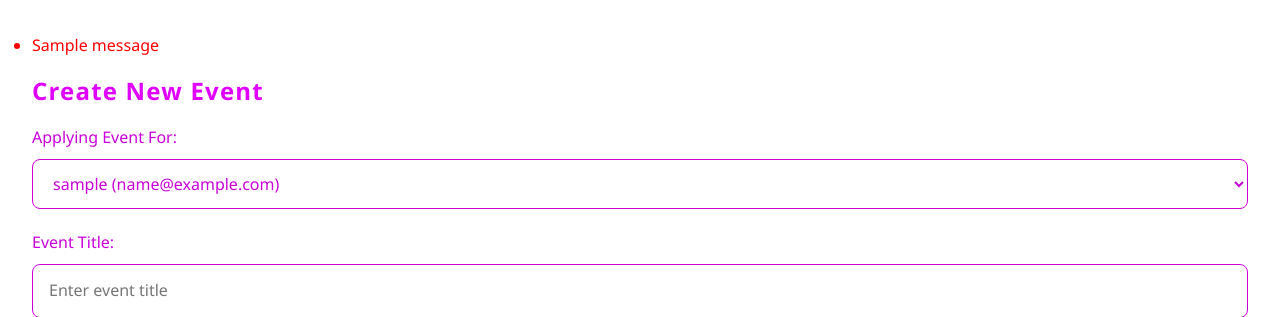
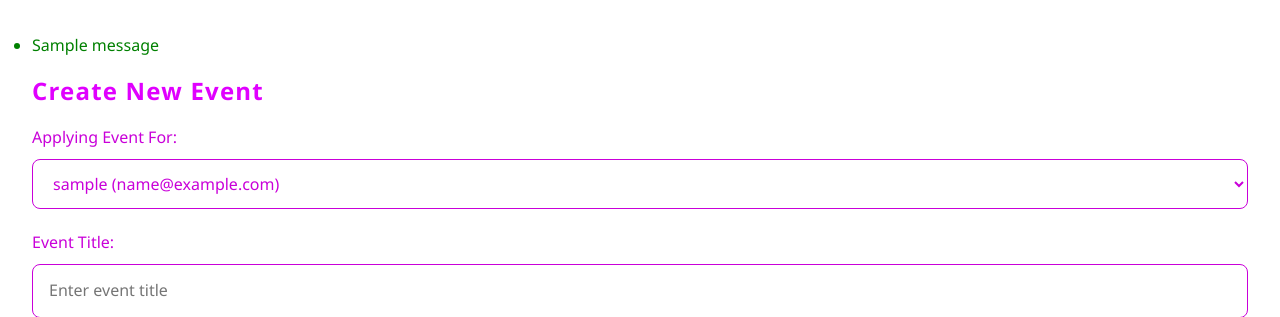
Before and after one commit to kallioaa/Kommuunisovellus, a Flask app: page /events/new_event in a window 1280 px wide. Shown: the top 317 px of the page. Run offline with Flask 3, Linux system fonts and the light colour scheme; the visitor is signed in with stand-in values (Sample User, id 1); data comes from the database, SQL or seed files in the repository; one stand-in notice (Sample message) is shown.

Commit message:
Different colors for alerts

```diff
--- a/app/templates/components/_alerts.html
+++ b/app/templates/components/_alerts.html
@@ -2,7 +2,11 @@
 {% if messages %}
 <ul>
     {% for category, message in messages %}
-    <li style="color: red;">{{ message }}</li>
+        {% if category == 'success' %}
+            <li style="color: green;">{{ message }}</li>
+        {% else %}
+        <li style="color: red;">{{ message }}</li>
+        {% endif %}
     {% endfor %}
 </ul>
 {% endif %}
```
